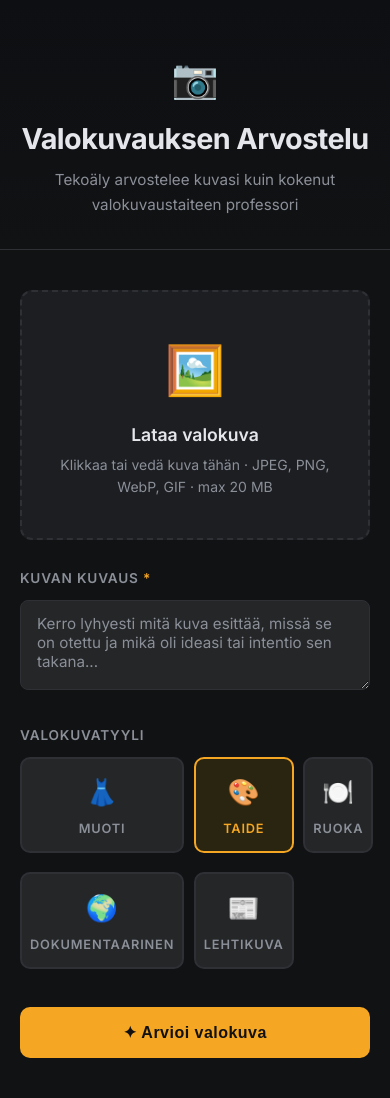
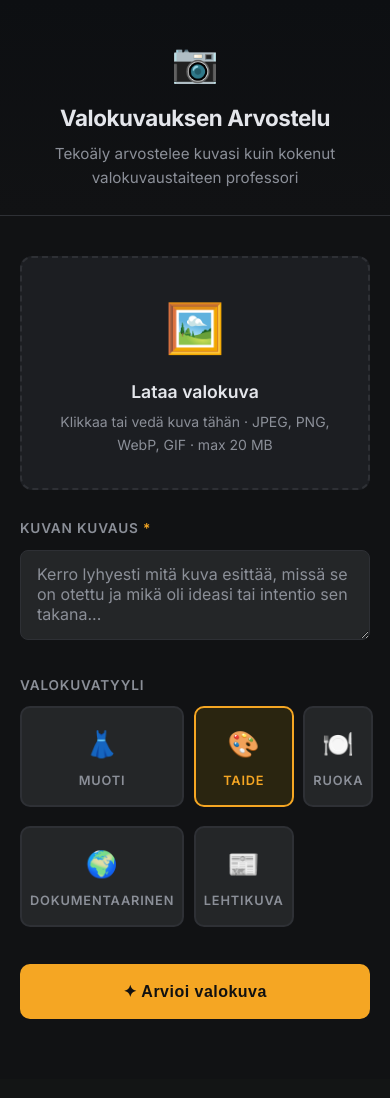
Before and after one commit to xnjn78d8zd-blip/Valokuvaus, a Flask app: page / in a window 390 px wide. After the commit the page ends 1019 px from the top, so only its background shows below. Run offline with Flask 3, Linux system fonts and the light colour scheme.

Commit message:
Add iPhone/PWA support: icons, manifest, iOS meta tags, safe-area CSS
- Generated 192×192 and 512×512 camera icons (dark bg + amber accent)
- Added manifest.json for installable PWA (standalone display mode)
- Added apple-mobile-web-app-* meta tags for iOS home screen install
- Added viewport-fit=cover for notch/Dynamic Island safe-area
- Added env(safe-area-inset-bottom) padding to container
- Added mobile-specific touch target sizes for 480px and below
- Flask now binds to 0.0.0.0:5000 so phone can reach server via WiFi

https://claude.ai/code/session_01GwfQaLY93WHyS15BDgDpm3

```diff
--- a/app.py
+++ b/app.py
@@ -216,4 +216,4 @@ def critique():
 
 
 if __name__ == '__main__':
-    app.run(debug=True)
+    app.run(host='0.0.0.0', port=5000, debug=True)
--- a/static/style.css
+++ b/static/style.css
@@ -398,3 +398,27 @@ input[type="radio"]:checked + .style-btn {
 }
 
 .btn-reset:hover { border-color: var(--text-muted); color: var(--text); }
+
+/* ── iPhone / PWA safe-area & touch improvements ──────────────────────────── */
+@supports (padding-bottom: env(safe-area-inset-bottom)) {
+  .container {
+    padding-bottom: calc(1.25rem + env(safe-area-inset-bottom));
+  }
+}
+
+@media (max-width: 480px) {
+  .site-header { padding: 2rem 1rem 1.5rem; }
+  .site-header h1 { font-size: 1.4rem; }
+
+  .upload-card { padding: 2rem 1rem; }
+
+  /* Larger touch targets on mobile */
+  .btn-submit,
+  .btn-reset  { padding: 1.1rem; font-size: 1rem; }
+
+  .style-btn  { padding: 1rem .5rem .85rem; }
+
+  textarea { font-size: 1rem; }
+
+  .results-header { flex-direction: column; text-align: center; gap: 1rem; }
+}
--- a/templates/index.html
+++ b/templates/index.html
@@ -2,11 +2,17 @@
 <html lang="fi">
 <head>
   <meta charset="UTF-8">
-  <meta name="viewport" content="width=device-width, initial-scale=1.0">
+  <meta name="viewport" content="width=device-width, initial-scale=1.0, viewport-fit=cover">
   <title>Valokuvauksen Arvostelu – AI-lehtori</title>
   <link rel="preconnect" href="https://fonts.googleapis.com">
   <link href="https://fonts.googleapis.com/css2?family=Inter:wght@400;600;700;800&display=swap" rel="stylesheet">
   <link rel="stylesheet" href="{{ url_for('static', filename='style.css') }}">
+  <link rel="manifest" href="{{ url_for('static', filename='manifest.json') }}">
+  <link rel="apple-touch-icon" href="{{ url_for('static', filename='icon-192.png') }}">
+  <meta name="apple-mobile-web-app-capable" content="yes">
+  <meta name="apple-mobile-web-app-status-bar-style" content="black-translucent">
+  <meta name="apple-mobile-web-app-title" content="Valokuvaus">
+  <meta name="theme-color" content="#111214">
 </head>
 <body>
 
```
Also changed, not shown: static/icon-192.png (added), static/icon-512.png (added), static/manifest.json (added).
